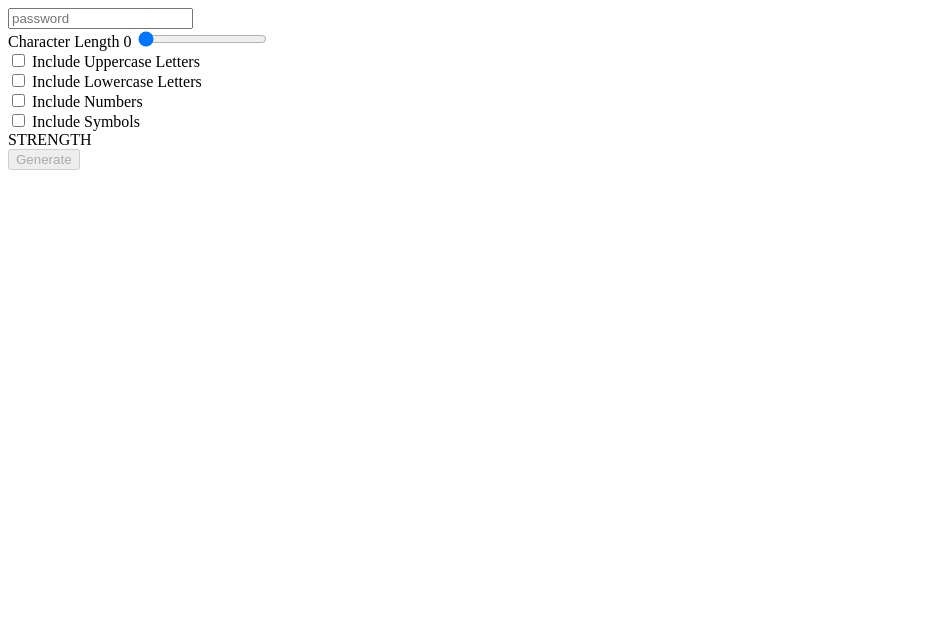
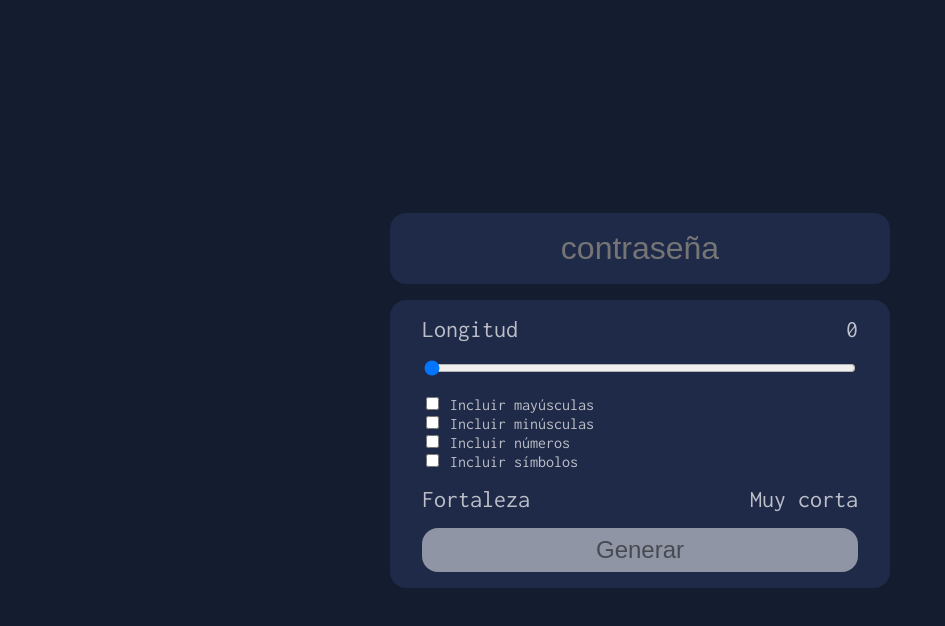
Before and after one commit to djimenezweb/password-generator, a plain HTML site: page index.html in a window 1280 px wide. Shown: the whole page, without its empty margins (0-945 px from the left). Drawn offline with Linux system fonts and the light colour scheme.

Commit message:
Con estilos

```diff
--- /dev/null
+++ b/css/styles.css
@@ -0,0 +1,61 @@
+* {
+  box-sizing: border-box;
+}
+
+body {
+  min-height: 100vh;
+  background-color: #141c2f;
+  font-family: 'Inconsolata', monospace;
+  color: rgba(255, 255, 255, 0.7);
+  font-size: 1.5rem;
+  display: flex;
+  justify-content: center;
+  align-items: center;
+}
+
+.container {
+  padding: 1rem 2rem;
+  background-color: #1f2a48;
+  margin-bottom: 1rem;
+  border-radius: 1rem;
+  width: 500px;
+}
+
+.generated-password {
+  width: 100%;
+  background-color: transparent;
+  border: 0;
+  font-size: 2rem;
+  color: white;
+  text-align: center;
+}
+
+.form {
+  display: flex;
+  flex-direction: column;
+  gap: 1rem;
+}
+
+.options {
+  font-size: 1rem;
+}
+
+.strength,
+.range-label {
+  display: flex;
+  justify-content: space-between;
+}
+
+.button {
+  background-color: #0079fe;
+  color: white;
+  border: 0;
+  border-radius: 1rem;
+  font-size: 1.5rem;
+  padding: 0.5rem 0;
+}
+
+.button:disabled {
+  background-color: rgba(255, 255, 255, 0.5);
+  color: rgba(0, 0, 0, 0.5);
+}
--- a/index.html
+++ b/index.html
@@ -1,48 +1,72 @@
 <!DOCTYPE html>
 <html lang="en">
   <head>
-    <meta charset="UTF-8">
-    <meta http-equiv="X-UA-Compatible" content="IE=edge">
-    <meta name="viewport" content="width=device-width, initial-scale=1.0">
+    <meta charset="UTF-8" />
+    <meta http-equiv="X-UA-Compatible" content="IE=edge" />
+    <meta name="viewport" content="width=device-width, initial-scale=1.0" />
+    <link rel="preconnect" href="https://fonts.googleapis.com" />
+    <link rel="preconnect" href="https://fonts.gstatic.com" crossorigin />
+    <link
+      href="https://fonts.googleapis.com/css2?family=Inconsolata&display=swap"
+      rel="stylesheet"
+    />
+    <link rel="stylesheet" href="css/styles.css" />
     <title>Password Generator</title>
   </head>
   <body>
+    <article>
+      <div class="container">
+        <input
+          type="text"
+          id="generated-password"
+          class="generated-password"
+          placeholder="contraseña"
+          readonly
+        />
+      </div>
 
-    <input type="text" id="generated-password" placeholder="password" readonly>
-
-    <form id="form">
-        <label for="range">
-            Character Length
+      <div class="container">
+    <form id="form" class="form">
+      <label for="range" class="range-label">
+        Longitud
         <span id="password-length">0</span>
       </label>
-        <input type="range" name="range" id="range" min="0" max="20" step="1" value="0">
+      <input
+        type="range"
+        name="range"
+        id="range"
+        min="0"
+        max="20"
+        step="1"
+        value="0"
+      />
 
+      <div class="options">
           <div class="field">
-            <input type="checkbox" name="uppercase" id="uppercase">
-            <label for="uppercase">Include Uppercase Letters</label>
+            <input type="checkbox" name="uppercase" id="uppercase" />
+            <label for="uppercase">Incluir mayúsculas</label>
           </div>
-
           <div class="field">
-            <input type="checkbox" name="lowercase" id="lowercase">
-            <label for="lowercase">Include Lowercase Letters</label>
+            <input type="checkbox" name="lowercase" id="lowercase" />
+            <label for="lowercase">Incluir minúsculas</label>
           </div>
-
           <div class="field">
-            <input type="checkbox" name="numbers" id="numbers">
-            <label for="numbers">Include Numbers</label>
+            <input type="checkbox" name="numbers" id="numbers" />
+            <label for="numbers">Incluir números</label>
           </div>
-
           <div class="field">
-            <input type="checkbox" name="symbols" id="symbols">
-            <label for="symbols">Include Symbols</label>
+            <input type="checkbox" name="symbols" id="symbols" />
+            <label for="symbols">Incluir símbolos</label>
+          </div>
       </div>
 
       <div class="strength">
-            <span class="strength__title">STRENGTH</span>
-            <span id="strength-value"></span>
+        <span class="strength__title">Fortaleza</span>
+        <span id="strength-value">Muy corta</span>
       </div>
 
-        <button id="generate" disabled>Generate</button>
+      <button id="generate" class="button" disabled>Generar</button>
+
 </form>
 <script src="js/scripts.js"></script>
   </body>
--- a/js/scripts.js
+++ b/js/scripts.js
@@ -9,7 +9,7 @@ const numbersElement = document.getElementById('numbers');
 const symbolsElement = document.getElementById('symbols');
 // Checkboxes END
 const strengthElement = document.getElementById('strength-value');
-const strengthWarning = ['Too weak!', 'Weak', 'Medium', 'Strong'];
+const strengthWarning = ['Muy débil', 'Débil', 'Media', 'Fuerte'];
 const generateElement = document.getElementById('generate');
 
 // Objeto "strings" con los strings básicos
@@ -45,10 +45,10 @@ formElement.addEventListener('change', e => {
   if (symbolsElement.checked) newString += strings.symbols;
 
   if (passwordLength < 5) {
-    strengthElement.textContent = 'Too short';
+    strengthElement.textContent = 'Muy corta';
     generateElement.setAttribute('disabled', 0);
   } else if (checkedBoxes.length === 0) {
-    strengthElement.textContent = 'No options checked';
+    strengthElement.textContent = 'Ninguna opción elegida';
     generateElement.setAttribute('disabled', 0);
   } else {
     generateElement.removeAttribute('disabled');
```
Lines whose indentation alone changed are shown as unchanged.
